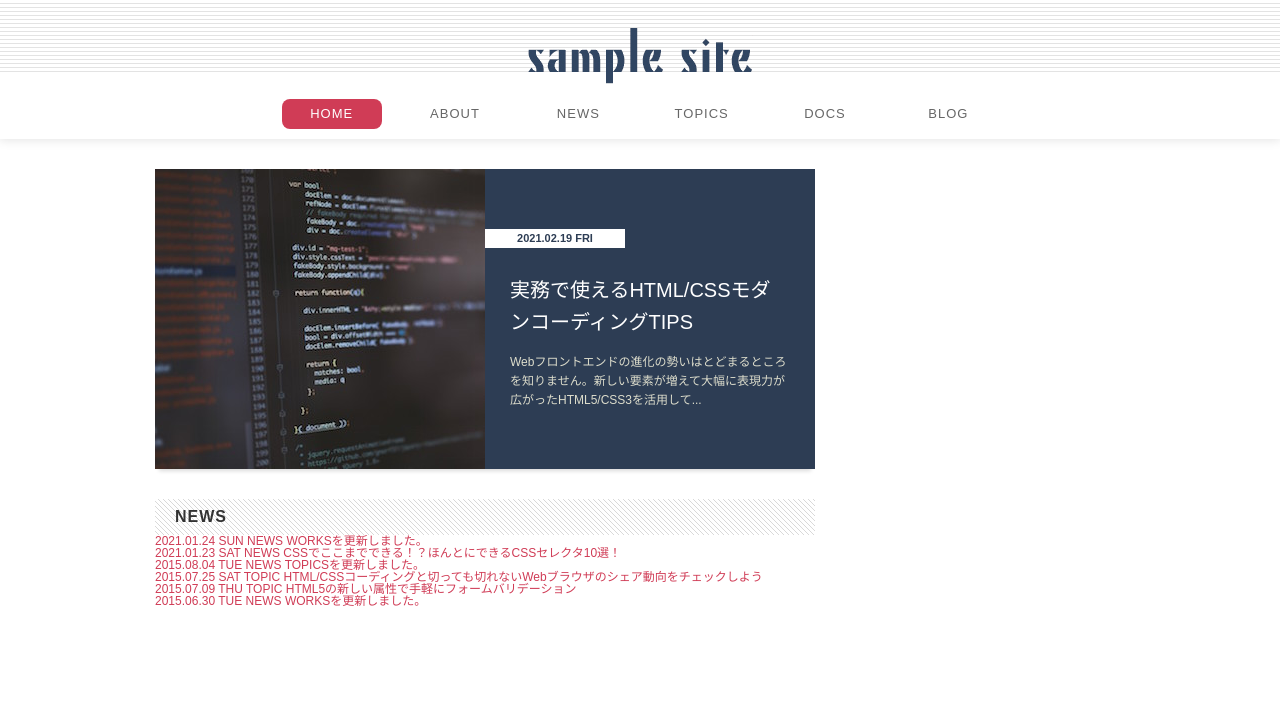
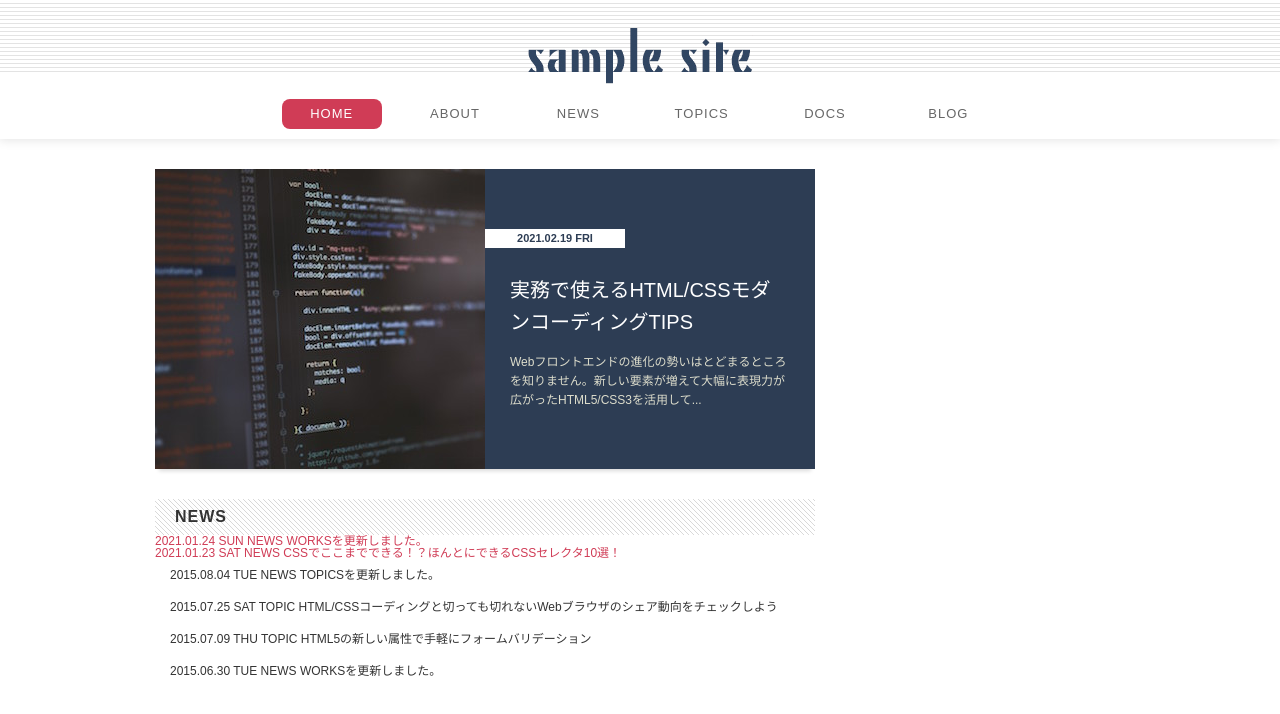
Before and after one commit to taku0000001/standard-layout, a plain HTML site: page index.html in a window 1280 px wide. Drawn offline with Linux system fonts and the light colour scheme.

Commit message:
todays task finished

```diff
--- a/css/style.css
+++ b/css/style.css
@@ -168,3 +168,18 @@ a:link, a:visited, a:hover, a:active {
   margin-bottom: 30px;
   list-style-type: none;
 }
+
+.scroll-list .scroll-item a {
+  display: block;
+  padding: 10px 15px;
+  color: #333;
+  transition: background-color 0.1s;
+}
+
+.scroll-list .scroll-item:nth-of-type(none) a {
+  background: url('../images/bg-slash.gif');
+}
+
+.scroll-list .scroll-item a:hover {
+  background-color: #fafaf8;
+}
```
